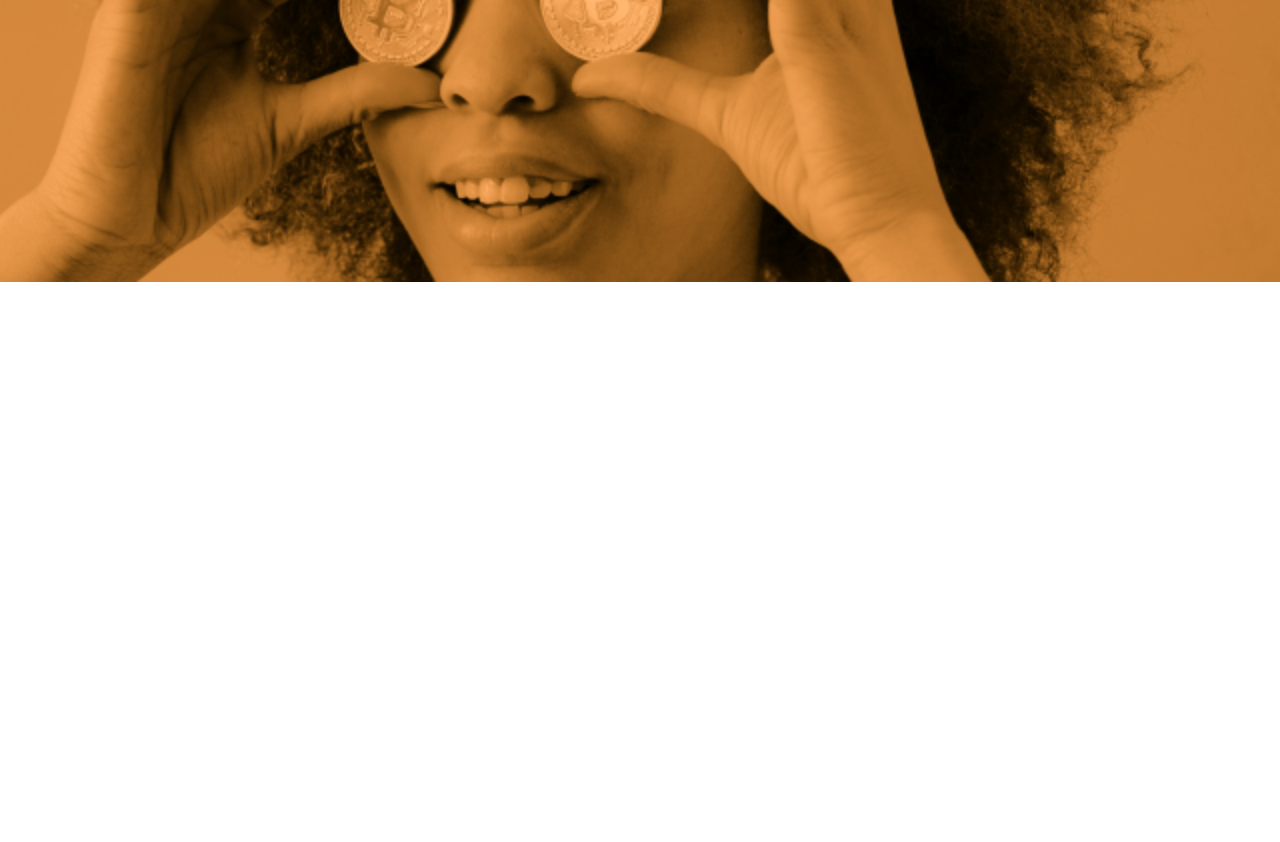
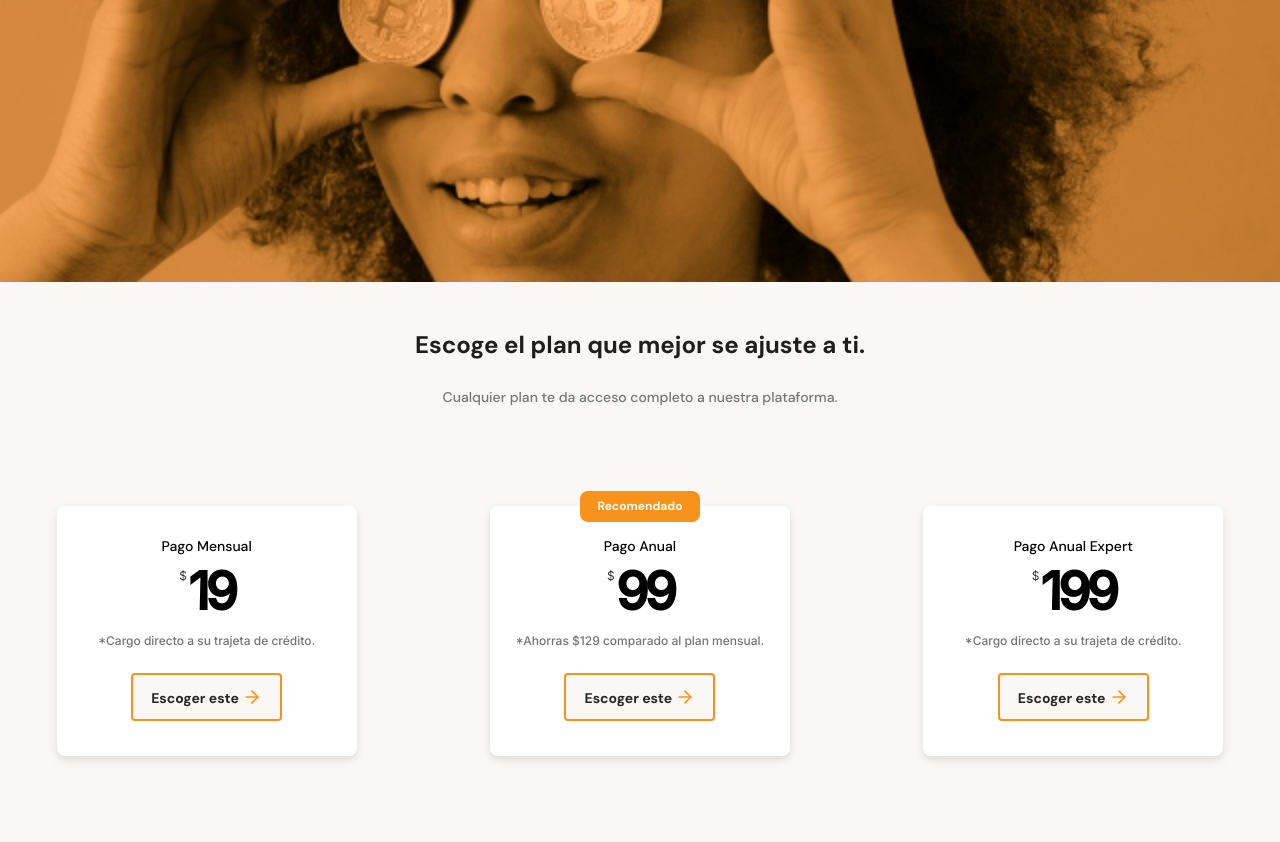
Before and after one commit to retrovertigo1981/responsive-designMF, a plain HTML site: page index.html in a window 1280 px wide. Shown: the part 2602-3444 px from the top of the page. Before the commit the page ends 2884 px from the top, so only its background shows below. Drawn offline with Linux system fonts and the light colour scheme.

Commit message:
terminada seccion de los planes del producto con scroll

```diff
--- a/index.html
+++ b/index.html
@@ -17,7 +17,7 @@
         <div class="header--title-container">
             <h1>La próxima revolución en el intercambio de criptomonedas.</h1>
             <p>Batatabit te ayuda a navegar entre los diferentes precios y tendencias.</p>
-            <a href="#" class="header--button">Conoce Nuestros Planes <span></span></a>
+            <a href="#plans" class="header--button">Conoce Nuestros Planes <span></span></a>
         </div>
     </header>
     <main>
@@ -140,11 +140,57 @@
                 </article>
 
             </section>
+            <!-- Tercera Seccion  -->
+
         </section>
         <section class="bitcoin-img-container">
             <h2>Conócelo hoy.</h2>
         </section>
-        <section></section>
+
+            <!-- cuarta seccion -->
+
+        <section id="plans" class="main-plans-container">
+            <div class="plans--title">
+                <h2>Escoge el plan que mejor se ajuste a ti.</h2>
+                <p>Cualquier plan te da acceso completo a nuestra plataforma.</p>
+            </div>
+            <section class="plans-container--slider">
+                <!-- tarjeta 1 -->
+                <article class="plans-container--cards">
+
+                    <div class="plan-info-container">
+                        <h3 class="plan-card--title">Pago Mensual</h3>
+                        <p class="plan-card--price"> <span>$</span>19</p>
+                        <p class="plan-card--saving">*Cargo directo a su trajeta de crédito.</p>
+                        <button class="plan-card-ca">Escoger este <span></span></button>
+                    </div>
+                </article>
+
+                <!-- tarjeta 2 -->
+
+                <article class="plans-container--cards">
+                    <p class="recommended">Recomendado</p>
+                    <div class="plan-info-container">
+                        <h3 class="plan-card--title">Pago Anual</h3>
+                        <p class="plan-card--price"> <span>$</span>99</p>
+                        <p class="plan-card--saving">*Ahorras $129 comparado al plan mensual.</p>
+                        <button class="plan-card-ca">Escoger este <span></span></button>
+                    </div>
+                </article>
+
+                <!-- tarjeta 3 -->
+
+                <article class="plans-container--cards">
+                    <div class="plan-info-container">
+                        <h3 class="plan-card--title">Pago Anual Expert</h3>
+                        <p class="plan-card--price"> <span>$</span>199</p>
+                        <p class="plan-card--saving">*Cargo directo a su trajeta de crédito.</p>
+                        <button class="plan-card-ca">Escoger este <span></span></button>
+                    </div>
+                </article>
+
+            </section>
+        </section>
     </main>
     <footer>
 
--- a/styles.css
+++ b/styles.css
@@ -433,3 +433,148 @@ main {
     color: var(--just-white);
 
 }
+
+.main-plans-container {
+    width: 100%;
+    min-width: 320px;
+    padding-bottom: 70px;
+    text-align: center;
+}
+
+.plans--title {
+    width: 90%;
+    min-width: 288px;
+    height: auto;
+    margin: 0 auto;
+    margin-bottom: 50px;
+
+}
+
+.plans--title h2 {
+    padding-top: 50px;
+    font-size: 2.4rem;
+    font-weight: bold;
+    line-height: 2.6rem;
+    color: var(--black);
+}
+
+.plans--title p {
+    padding-top: 30px;
+    font-size: 1.4rem;
+    font-weight: 500;
+    line-height: 1.8rem;
+    color: #757575;
+}
+
+.plans-container--slider {
+    display: flex;
+    height: 316px;
+    gap: 20px;
+    overflow-x: scroll;
+    overscroll-behavior-x: contain;
+    scroll-snap-type: x proximity;
+}
+
+.plans-container--cards {
+    position: relative;
+    scroll-snap-align: center;
+    width: 60%;
+    min-width: 230px;
+    max-width: 300px;
+    height: 250px;
+    margin: 50px auto 0;
+    padding: 0 15px;
+    background-color: var(--just-white);
+    box-shadow: 0px 4px 8px rgba(89, 73, 30, 0.16);
+    border-radius: 8px;
+
+}
+
+.recommended {
+    position: absolute;
+    width: 120px;
+    height: 31px;
+    background-color: var(--bitcoin-orange);
+    border-radius: 8px;
+    color: var(--just-white);
+    font-style: normal;
+    font-weight: bold;
+    font-size: 1.2rem;
+    line-height: 1.5rem;
+    text-align: center;
+    padding: 8px;
+    left: calc(50% - 120px/2);
+    top: -15.5px;
+
+}
+
+.plan-card--title {
+    padding-top: 31px;
+    font-weight: 500;
+    font-size: 1.4rem;
+    line-height: 1.8rem;
+    color: black;
+    text-align: center;
+
+}
+
+.plan-card--price {
+    padding: 5px 0;
+    text-align: center;
+    font-family: 'Inter' , sans-serif;
+    font-style: normal;
+    font-weight: bold;
+    font-size: 5.2rem;
+    line-height: 6.3rem;
+    letter-spacing: -0.08em;
+    color: #000000;
+
+}
+
+.plan-card--price span {
+    padding-right: 5px;
+    font-family: 'Inter' , sans-serif;
+    font-style: normal;
+    font-weight: 300;
+    font-size: 1.2rem;
+    line-height: 1.5rem;
+    vertical-align: 30px;
+    color: #363636;
+
+
+}
+
+.plan-card--saving {
+    padding: 5px 0;
+    font-family: 'Inter' , sans-serif;
+    font-style: normal;
+    font-weight: 500;
+    font-size: 1.2rem;
+    line-height: 1.5rem;
+    text-align: center;
+    color: #757575;
+
+}
+
+.plan-card-ca {
+    font-family: 'DM Sans', sans-serif;
+    width: 151px;
+    height: 48px;
+    margin-top: 20px;
+    border-radius: 4px;
+    background-color: var(--off-white);
+    border: 2px solid var(--bitcoin-orange);
+    font-weight: bold;
+    font-size: 1.4rem;
+    line-height: 1.8rem;
+    color: var(--warm-black-1);
+
+}
+
+.plan-card-ca span {
+    display: inline-block;
+    width: 20px;
+    height: 20px;
+    background: url("./assets/icons/arrow-right.svg") center/cover no-repeat;
+    vertical-align: text-bottom;
+}
```
